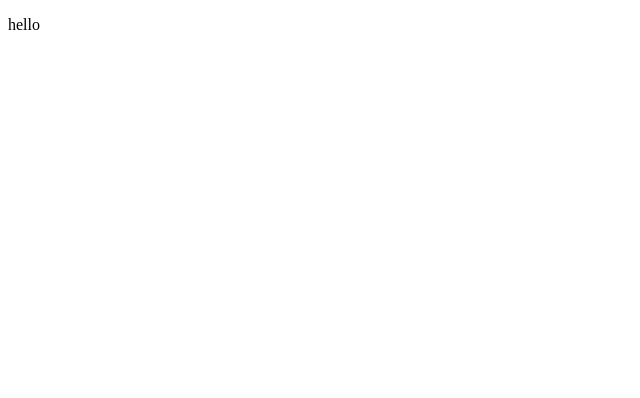
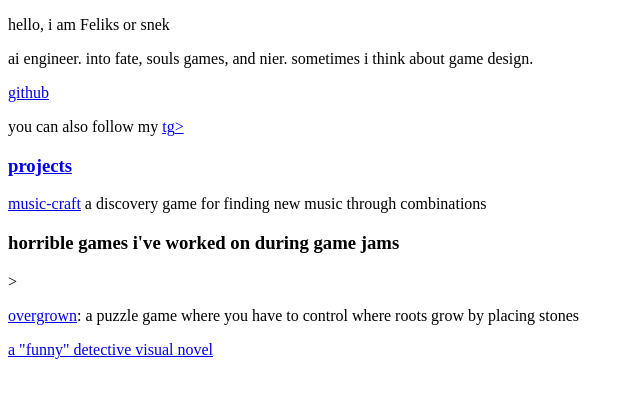
Before and after one commit to snek-git/snek.page, a plain HTML site: page index.html in a window 1280 px wide. Shown: the whole page, without its empty margins (0-640 px from the left). Drawn offline with Linux system fonts and the light colour scheme.

Commit message:
update index.html

```diff
--- a/index.html
+++ b/index.html
@@ -6,6 +6,14 @@
   <title>snek.page</title>
 </head>
 <body>
-  <p>hello</p>
+  <p>hello, i am Feliks or snek</p>
+  <p>ai engineer. into fate, souls games, and nier. sometimes i think about game design.</p>
+  <p><a href="https://github.com/snek-git">github</a></p>
+  <p>you can also follow my <a href="https://t.me/+kXph_tFDsvo4NjUy">tg</ channel</p>>
+  <h3>projects</h3>
+    <p><a href="https://music-craft.snek.page/">music-craft</a>  a discovery game for finding new music through combinations</p>
+  <h3>horrible games i've worked on during game jams</h3>>
+    <p><a href="https://www.youtube.com/watch?v=_iuoB34YHeE">overgrown</a>: a puzzle game where you have to control where roots grow by placing stones</p>
+    <p><a href="https://www.youtube.com/watch?v=3F5XY2uP92A">a "funny" detective visual novel</a></p>
 </body>
 </html>
```
